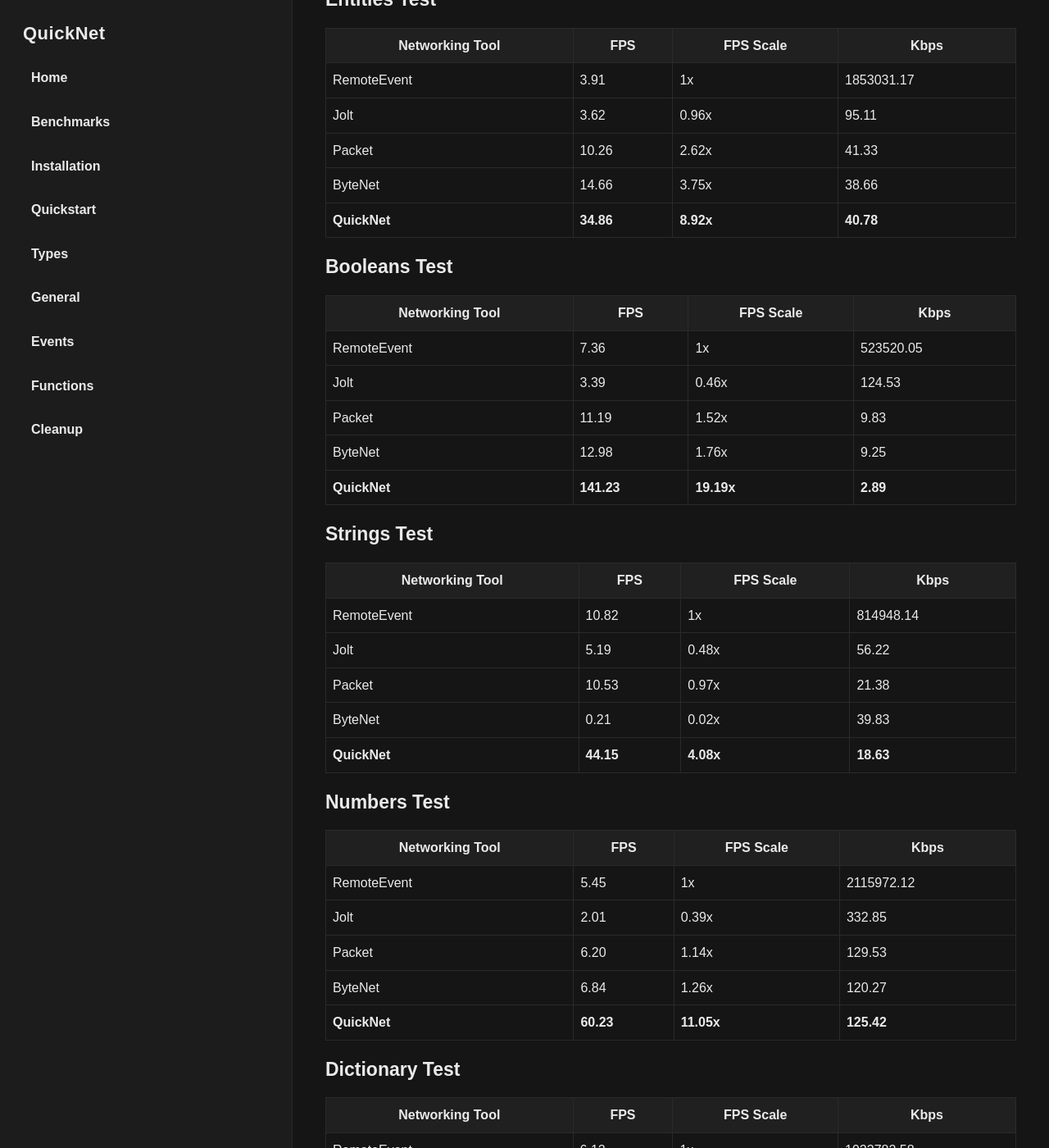
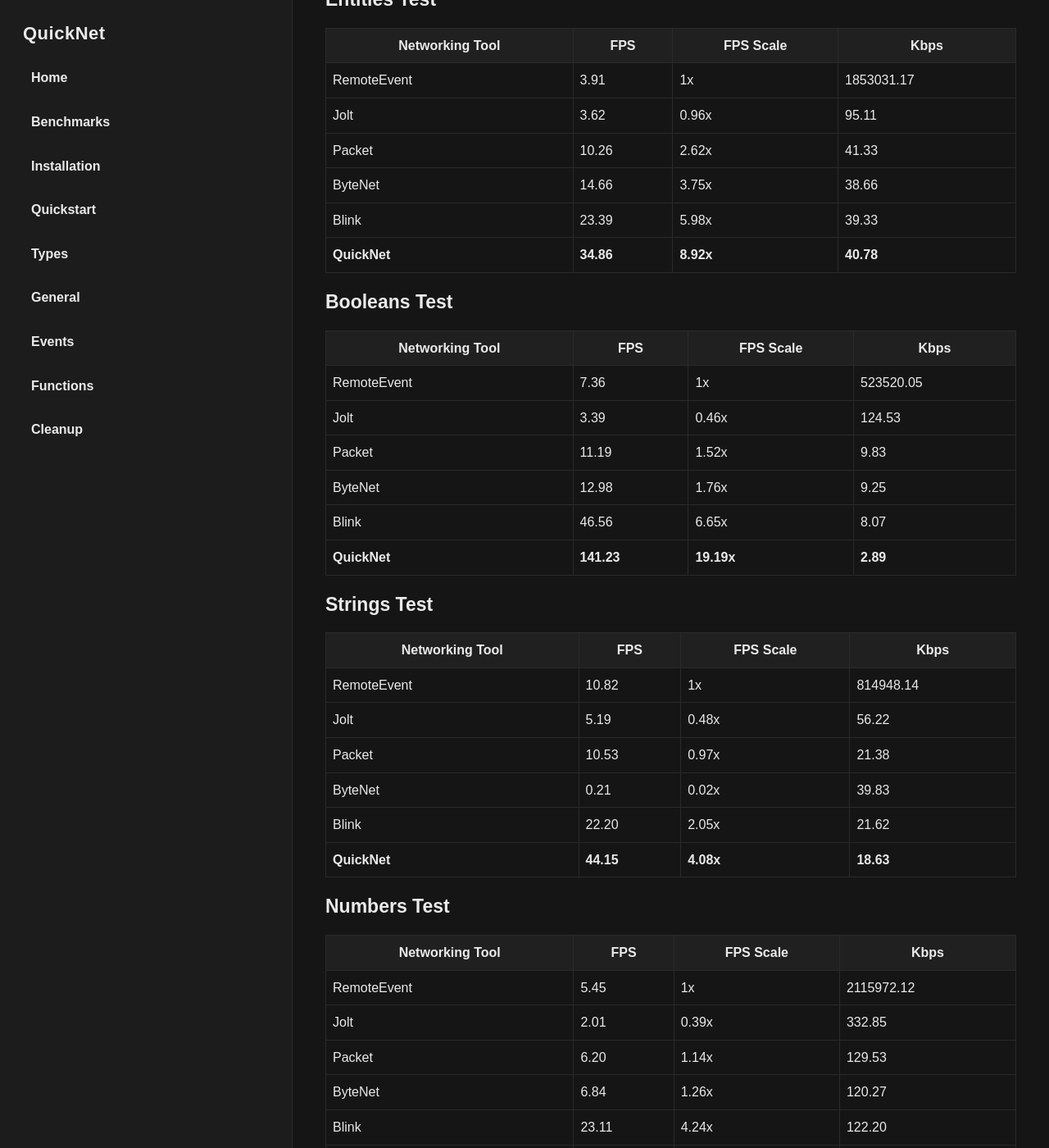
Before and after one commit to breadboardengineer1234/QuickNet, a Jekyll site: the page built from docs/benchmarks.md, in a window 1280 px wide and 1400 px high, scrolled down 237 px. Shown: the whole window at 82% size. Built offline with Jekyll 4.4.1, drawn with Linux system fonts in a browser that asks for light colours; some of the changed text lies outside the part shown.

Commit message:
Update benchmarks.md

```diff
--- a/docs/benchmarks.md
+++ b/docs/benchmarks.md
@@ -14,6 +14,7 @@ Benchmarks are conducted by firing the network event 1000 times per frame with t
 | Jolt | 3.62 | 0.96x |  95.11
 | Packet | 10.26 | 2.62x |  41.33
 | ByteNet | 14.66 | 3.75x | 38.66
+| Blink | 23.39	| 5.98x	| 39.33
 | **QuickNet** | **34.86** | **8.92x** | **40.78**
 
 ### Booleans Test
@@ -24,6 +25,7 @@ Benchmarks are conducted by firing the network event 1000 times per frame with t
 | Jolt | 3.39 | 0.46x |  124.53
 | Packet | 11.19 | 1.52x | 9.83 |
 | ByteNet | 12.98 | 1.76x | 9.25 |
+| Blink | 46.56 |	6.65x	| 8.07
 | **QuickNet** | **141.23** | **19.19x** | **2.89** |
 
 ### Strings Test
@@ -34,6 +36,7 @@ Benchmarks are conducted by firing the network event 1000 times per frame with t
 | Jolt | 5.19 | 0.48x | 56.22 |
 | Packet | 10.53 | 0.97x | 21.38 |
 | ByteNet | 0.21 | 0.02x | 39.83 |
+| Blink | 22.20 |	2.05x	| 21.62 |
 | **QuickNet** | **44.15** | **4.08x** | **18.63** |
 
 ### Numbers Test
@@ -44,6 +47,7 @@ Benchmarks are conducted by firing the network event 1000 times per frame with t
 | Jolt | 2.01 | 0.39x | 332.85 |
 | Packet | 6.20 | 1.14x | 129.53 |
 | ByteNet | 6.84 | 1.26x | 120.27 |
+| Blink | 23.11	| 4.24x	| 122.20 |
 | **QuickNet** | **60.23** | **11.05x** | **125.42** |
 
 ### Dictionary Test
@@ -54,6 +58,7 @@ Benchmarks are conducted by firing the network event 1000 times per frame with t
 | Jolt | 4.58 | 0.75x | 128.16 |
 | Packet | 4.72 | 0.77x | 145.78 |
 | ByteNet | 0.10 | 0.02x | 246.81 |
+| Blink | 12.14	| 1.98x	| 127.51 |
 | **QuickNet** | **22.52** | **3.68x** | **142.24** |
 
 ### RemoteFunction Test
@@ -65,4 +70,5 @@ The RemoteFunction test is conducted by sending a table of 500 numbers 1000 time
 | Jolt | 3.24 | 0.99x | 307.97
 | Packet | Crash |  |
 | ByteNet | N/A | |
+| Blink | Crash | |
 | **QuickNet** | **58.29** | **17.77x** |  **159.12** |
```
